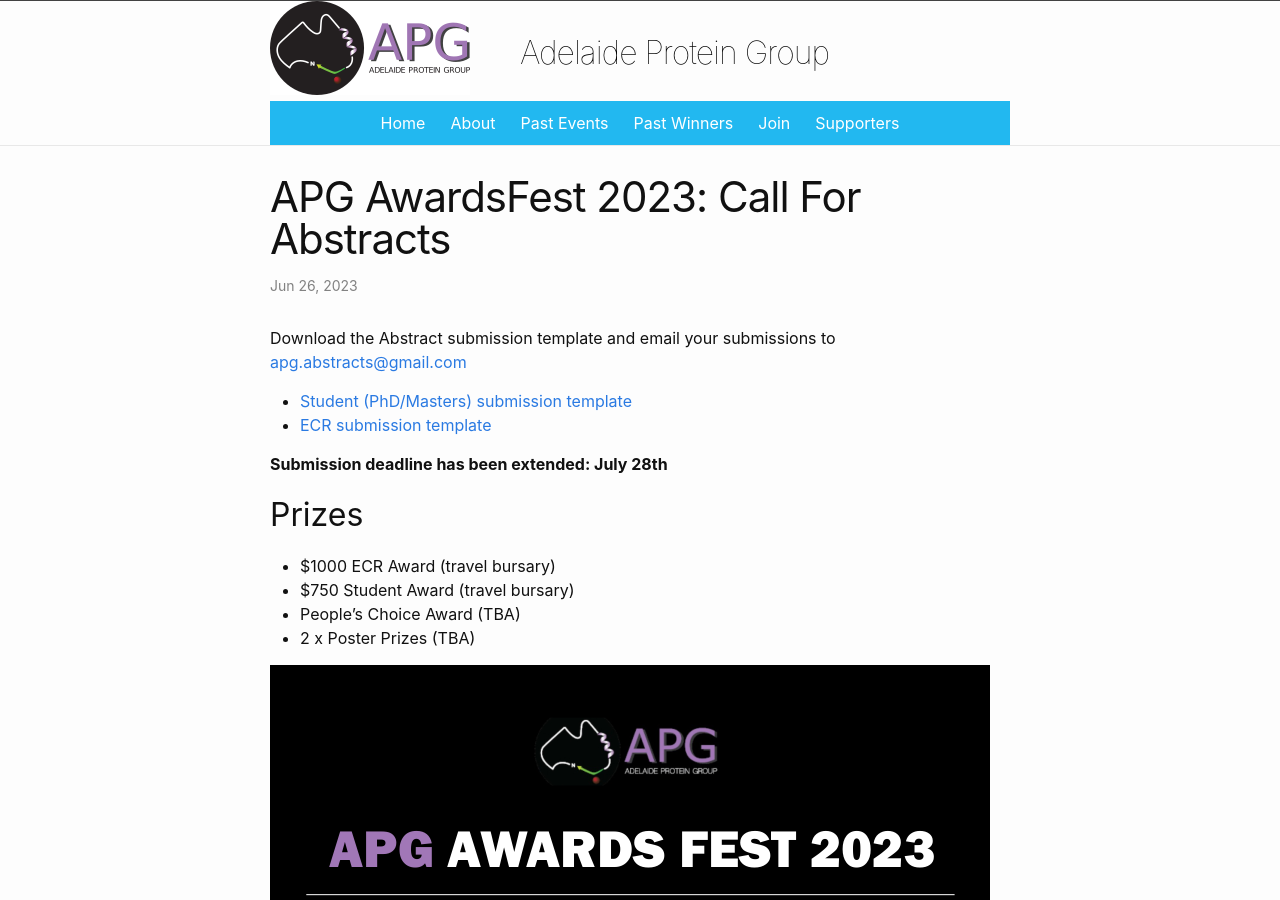
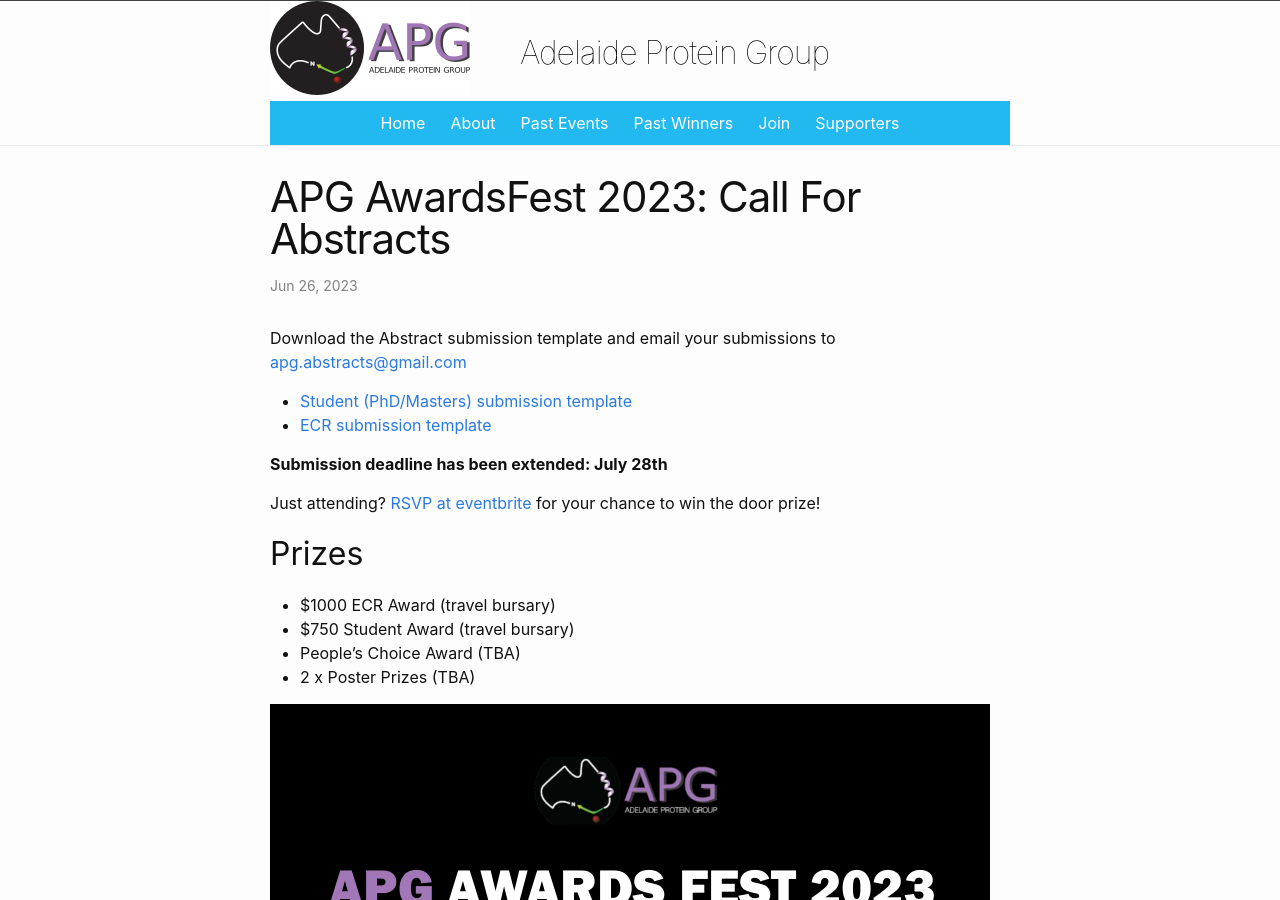
Before and after one commit to apg-asbmb/apg-asbmb.github.io, a Jekyll site: the page built from _posts/2023-06-26-awardsfest-cfa.md, in a window 1280 px wide and 900 px high. Built offline with Jekyll 4.4.1, drawn with Linux system fonts in a browser that asks for light colours.

Commit message:
eventbrite link

```diff
--- a/_posts/2023-06-26-awardsfest-cfa.md
+++ b/_posts/2023-06-26-awardsfest-cfa.md
@@ -10,6 +10,8 @@ Download the Abstract submission template and email your submissions to [apg.abs
  - [ECR submission template][2]
 
 __Submission deadline has been extended: July 28th__
+
+Just attending? [RSVP at eventbrite](https://www.eventbrite.com/e/adelaide-protein-group-student-and-ecr-awardsfest-2023-tickets-681382703007) for your chance to win the door prize!
 
 ## Prizes
 
```
